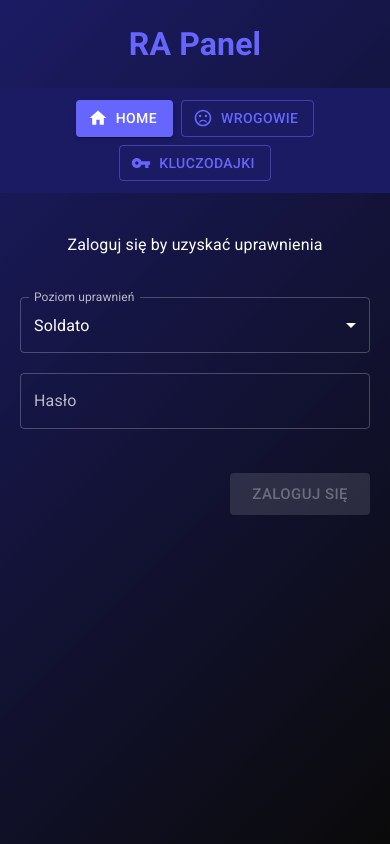
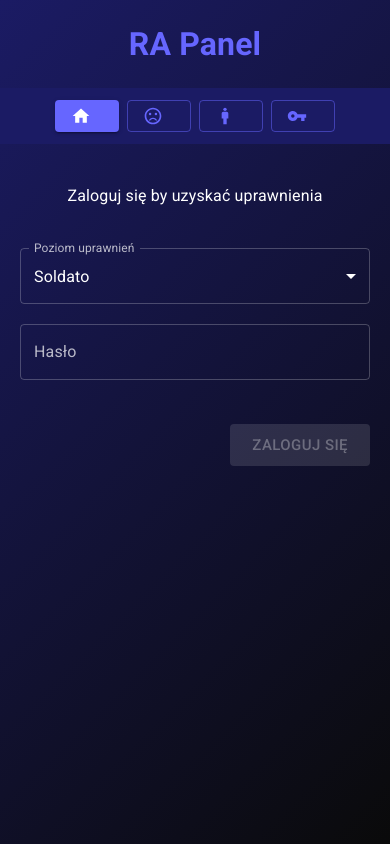
Before and after one commit to airfortech/alderazzi-frontend, a React (Create React App) app: page / in a window 390 px wide. Built offline with nearby package versions, Linux system fonts and the light colour scheme.

Commit message:
made navigation responsive

```diff
--- a/package.json
+++ b/package.json
@@ -1,5 +1,5 @@
 {
-  "name": "ra-cms-frontend",
+  "name": "ra-panel-frontend",
   "version": "0.1.0",
   "private": true,
   "dependencies": {
--- a/src/components/Login/Login.tsx
+++ b/src/components/Login/Login.tsx
@@ -1,6 +1,6 @@
 import { UserRole } from "../../types/UserRoles";
+import { FormData } from "./dataLogin";
 import { Controller, SubmitHandler, useForm } from "react-hook-form";
-import * as yup from "yup";
 import { yupResolver } from "@hookform/resolvers/yup";
 import MenuItem from "@mui/material/MenuItem";
 import Select from "@mui/material/Select";
@@ -9,18 +9,9 @@ import FormControl from "@mui/material/FormControl";
 import TextField from "@mui/material/TextField";
 import Button from "@mui/material/Button";
 import { InfoText } from "../InfoText/InfoText";
+import { Loader } from "../Loader/Loader";
+import { validationSchema } from "./dataLogin";
 import classes from "./Login.module.css";
-import { Loader } from "../Loader/Loader";
-
-interface FormData {
-  role: string;
-  password: string;
-}
-
-const validationSchema = yup.object().shape({
-  role: yup.string().required(),
-  password: yup.string().required("Podaj hasło!"),
-});
 
 export const Login = () => {
   const {
--- /dev/null
+++ b/src/components/Login/dataLogin.ts
@@ -0,0 +1,11 @@
+import * as yup from "yup";
+
+export interface FormData {
+  role: string;
+  password: string;
+}
+
+export const validationSchema = yup.object().shape({
+  role: yup.string().required(),
+  password: yup.string().required("Podaj hasło!"),
+});
--- a/src/components/Navigation/Navigation.module.css
+++ b/src/components/Navigation/Navigation.module.css
@@ -12,3 +12,13 @@
 .Navigation a {
   text-decoration: none;
 }
+
+@media (max-width: 560px) {
+  .button p {
+    display: none;
+  }
+
+  :global(.MuiButton-startIcon) {
+    margin: 0;
+  }
+}
--- a/src/components/Navigation/Navigation.tsx
+++ b/src/components/Navigation/Navigation.tsx
@@ -3,6 +3,7 @@ import Button from "@mui/material/Button";
 import HomeIcon from "@mui/icons-material/Home";
 import SentimentVeryDissatisfiedIcon from "@mui/icons-material/SentimentVeryDissatisfied";
 import VpnKeyIcon from "@mui/icons-material/VpnKey";
+import ManIcon from "@mui/icons-material/Man";
 import classes from "./Navigation.module.css";
 
 const urls = [
@@ -12,7 +13,8 @@ const urls = [
     name: "Wrogowie",
     icon: <SentimentVeryDissatisfiedIcon />,
   },
-  { url: "/kluczodajki", name: "Kluczodajki", icon: <VpnKeyIcon /> },
+  { url: "/kluczodajki", name: "Kluczodajki", icon: <ManIcon /> },
+  { url: "/klucze", name: "Klucze", icon: <VpnKeyIcon /> },
 ];
 
 export const Navigation = () => {
@@ -25,8 +27,9 @@ export const Navigation = () => {
           <Button
             variant={pathname === url ? "contained" : "outlined"}
             startIcon={icon}
+            className={classes.button}
           >
-            {name}
+            <p>{name}</p>
           </Button>
         </NavLink>
       ))}
```
